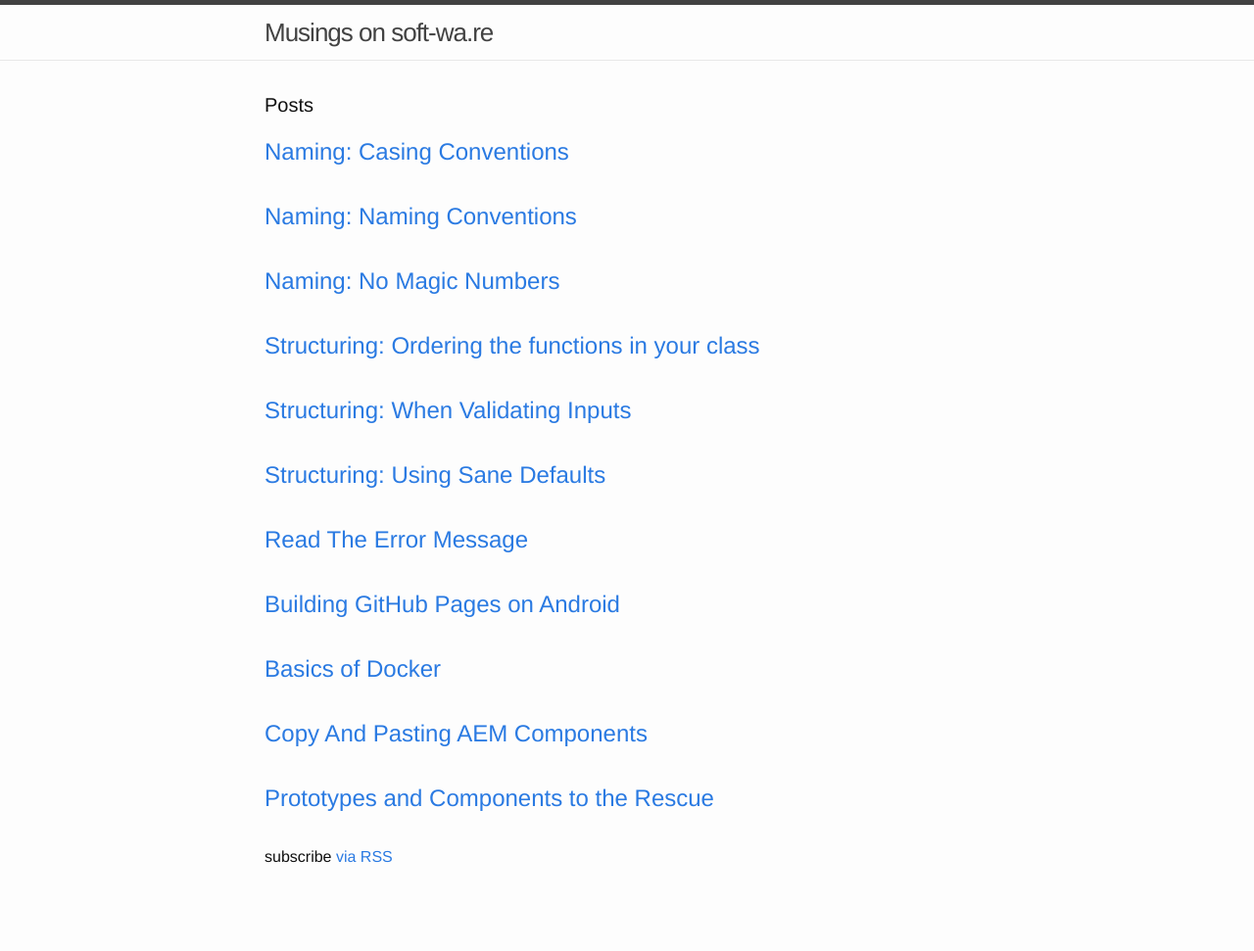
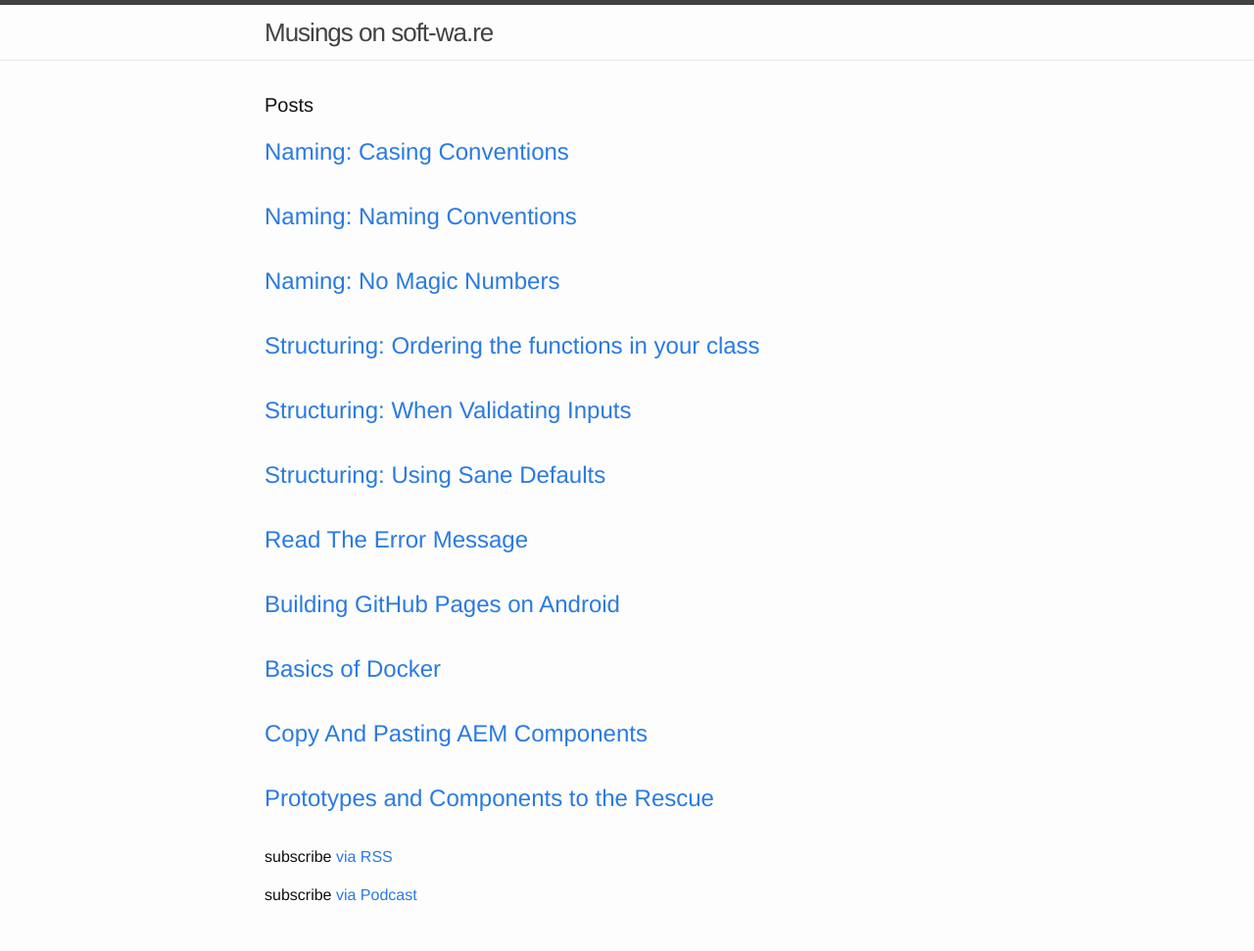
Before and after one commit to tbeckenhauer/tbeckenhauer.github.io, a Jekyll site: the page built from index.html, in a window 1280 px wide. Shown: the whole page at 98% size. Built offline with Jekyll 4.4.1, drawn with Linux system fonts in a browser that asks for light colours; before the commit the page ends 932 px from its top, so only the background shows below that.

Commit message:
try out podcast
tryout podcast

podcast

podcast

Rename podcast.xml to podcast.rss

Update and rename podcast.rss to podcast2.rss

podcast

podcast

podcast

podcast

podcast

Revert "podcast"

This reverts commit 7e83d6146c14fc77193d1ceeb158fcc1d1eb3083.

```diff
--- a/index.html
+++ b/index.html
@@ -34,5 +34,6 @@ layout: default
   </ul>
 
   <p class="rss-subscribe">subscribe <a href="{{ "/feed.xml" | prepend: site.baseurl }}">via RSS</a></p>
+  <p class="rss-subscribe">subscribe <a href="https://raw.githubusercontent.com/tbeckenhauer/tbeckenhauer.github.io/master/_site/podcast3.rss">via Podcast</a></p>
 
 </div>
```
Also changed, not shown: 13 other files.
